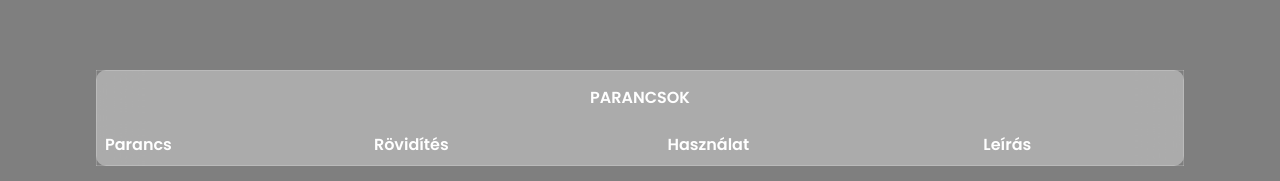
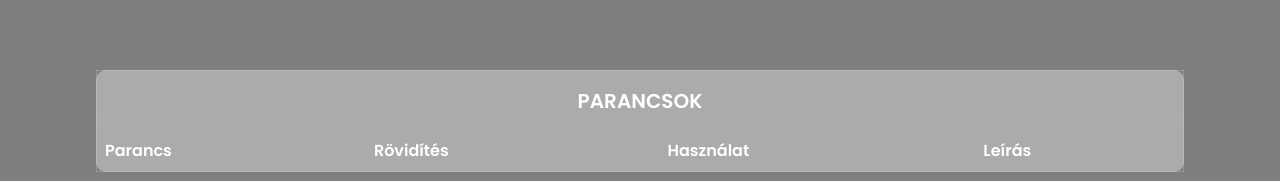
Before and after one commit to PoorLaszlo/2Bot, a website: page views/index.html in a window 1280 px wide. Shown: the part 1802-1983 px from the top of the page. Drawn offline with nearby package versions, Linux system fonts and the light colour scheme; no server answers; files whose address does not match are found by name; a web font is replaced by a local one.

Commit message:
Update index.html

```diff
--- a/views/index.html
+++ b/views/index.html
@@ -208,7 +208,7 @@
           >
             <thead>
               <tr>
-                <th colspan="4" class="title text-center" style="padding: 15px;">Parancsok</th>
+                <th colspan="4" class="title text-center" style="padding: 15px; font-size: 20px;">Parancsok</th>
               </tr>
               <tr>
                 <th
```
